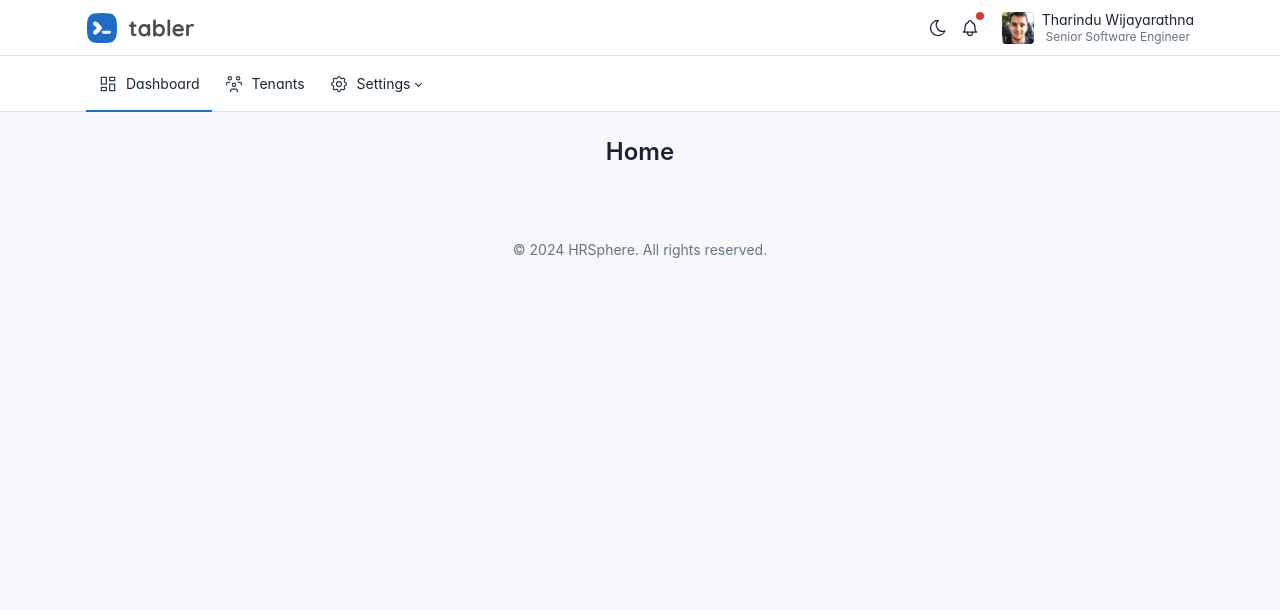
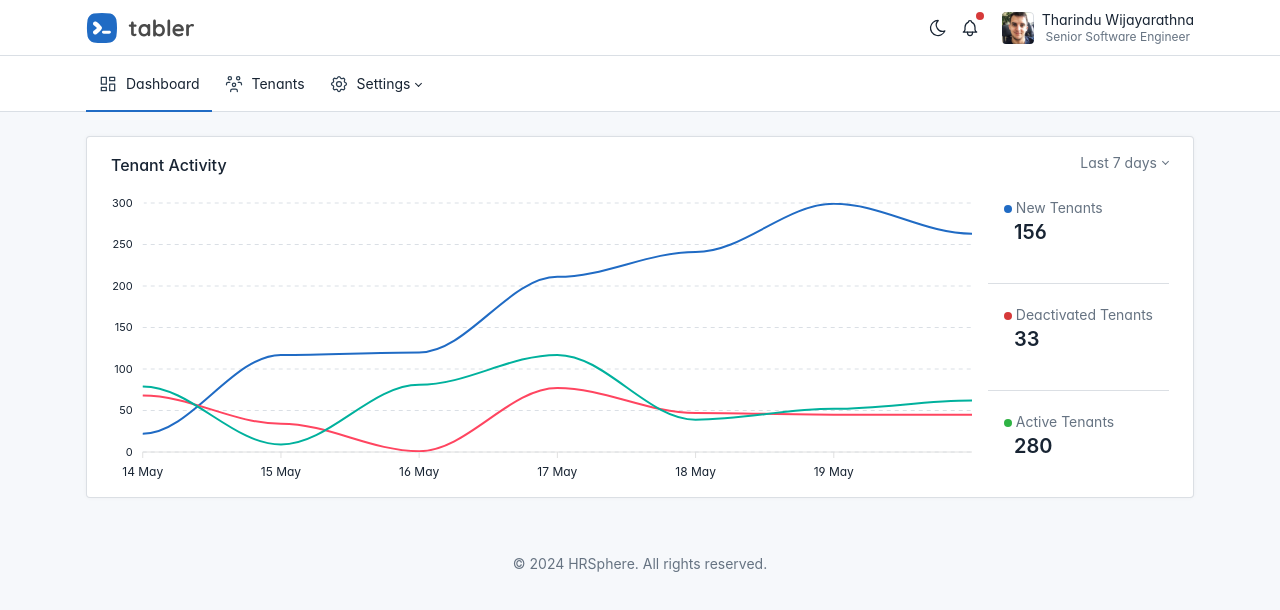
Before and after one commit to TharinduWijayarathna/HRSphere-Admin, a React (Create React App) app: page / in a window 1280 px wide. Shown: the top 610 px of the page. Built offline with nearby package versions, Linux system fonts and the light colour scheme; no server answers; sample sign-in values are in the browser's storage; a web font is replaced by a local one.

Commit message:
Tenant Chart

```diff
--- a/package.json
+++ b/package.json
@@ -8,11 +8,12 @@
     "@testing-library/user-event": "^13.5.0",
     "@types/jest": "^27.5.2",
     "@types/node": "^16.18.94",
-    "@types/react": "^18.2.74",
     "@types/react-dom": "^18.2.23",
+    "apexcharts": "^3.49.1",
     "axios": "^1.6.8",
     "dotenv": "^16.4.5",
     "react": "^18.2.0",
+    "react-apexcharts": "^1.4.1",
     "react-dom": "^18.2.0",
     "react-router-dom": "^6.22.3",
     "react-scripts": "5.0.1",
@@ -42,5 +43,8 @@
       "last 1 firefox version",
       "last 1 safari version"
     ]
+  },
+  "devDependencies": {
+    "@types/react": "^18.3.2"
   }
 }
--- /dev/null
+++ b/src/components/charts/UserChart.tsx
@@ -0,0 +1,182 @@
+import React, { useEffect, useRef, useState } from 'react';
+import ApexCharts from 'apexcharts';
+import { Link } from 'react-router-dom';
+
+// Helper function to generate date labels
+const generateDateLabels = (range: string) => {
+    const labels = [];
+    const currentDate = new Date();
+    const currentYear = currentDate.getFullYear();
+
+    if (range === "Last 7 days") {
+        for (let i = 6; i >= 0; i--) {
+            const date = new Date(currentDate);
+            date.setDate(date.getDate() - i);
+            labels.push(date.toISOString().split('T')[0]);
+        }
+    } else if (range === "Last 30 days") {
+        for (let i = 29; i >= 0; i--) {
+            const date = new Date(currentDate);
+            date.setDate(date.getDate() - i);
+            labels.push(date.toISOString().split('T')[0]);
+        }
+    } else if (range === "Last 3 months") {
+        for (let month = 2; month >= 0; month--) {
+            const date = new Date(currentYear, currentDate.getMonth() - month, 1);
+            labels.push(date.toISOString().split('T')[0]);
+        }
+    }
+
+    return labels;
+};
+
+// Helper function to generate random data points for the chart
+const generateRandomData = (length: number, max: number) => {
+    return Array.from({ length }, () => Math.floor(Math.random() * max));
+};
+
+const UserChart: React.FC<{ range: string }> = ({ range }) => {
+    const chartRef = useRef<HTMLDivElement>(null);
+    const dateLabels = generateDateLabels(range);
+    const newTenantsData = generateRandomData(dateLabels.length, 300);
+    const deactivatedTenantsData = generateRandomData(dateLabels.length, 100);
+    const activeTenantsData = generateRandomData(dateLabels.length, 200);
+
+    useEffect(() => {
+        if (chartRef.current) {
+            const options = {
+                chart: {
+                    type: "line",
+                    fontFamily: 'inherit',
+                    height: 288,
+                    parentHeightOffset: 0,
+                    toolbar: {
+                        show: false,
+                    },
+                    animations: {
+                        enabled: false,
+                    },
+                },
+                fill: {
+                    opacity: 1,
+                },
+                stroke: {
+                    width: 2,
+                    lineCap: "round",
+                    curve: "smooth",
+                },
+                series: [
+                    {
+                        name: "New Tenants",
+                        data: newTenantsData
+                    },
+                    {
+                        name: "Deactivated Tenants",
+                        data: deactivatedTenantsData
+                    },
+                    {
+                        name: "Active Tenants",
+                        data: activeTenantsData
+                    }
+                ],
+                tooltip: {
+                    theme: 'dark'
+                },
+                grid: {
+                    padding: {
+                        top: -20,
+                        right: 0,
+                        left: -4,
+                        bottom: -4
+                    },
+                    strokeDashArray: 4,
+                },
+                xaxis: {
+                    labels: {
+                        padding: 0,
+                    },
+                    tooltip: {
+                        enabled: false
+                    },
+                    type: 'datetime',
+                },
+                yaxis: {
+                    labels: {
+                        padding: 4
+                    },
+                },
+                labels: dateLabels,
+                colors: ['#206bc4', '#ff4560', '#00b19d'],
+                legend: {
+                    show: false,
+                },
+            };
+
+            const chart = new ApexCharts(chartRef.current, options);
+            chart.render();
+
+            // Cleanup function to destroy chart instance
+            return () => {
+                chart.destroy();
+            };
+        }
+    }, [dateLabels, newTenantsData, deactivatedTenantsData]);
+
+    return <div id="chart-active-users-2" ref={chartRef}></div>;
+};
+
+const DashboardCard: React.FC = () => {
+    const [range, setRange] = useState("Last 7 days");
+
+    return (
+        <div className="card">
+            <div className="card-body">
+                <div className="d-flex">
+                    <h3 className="card-title">Tenant Activity</h3>
+                    <div className="ms-auto">
+                        <div className="dropdown">
+                            <Link to="#" className="dropdown-toggle text-muted" data-bs-toggle="dropdown" aria-haspopup="true" aria-expanded="false">
+
+                                {range}
+                            </Link>
+                            <div className="dropdown-menu dropdown-menu-end">
+                                <Link className="dropdown-item" to="#" onClick={() => setRange("Last 7 days")}>Last 7 days</Link>
+                                <Link className="dropdown-item" to="#" onClick={() => setRange("Last 30 days")}>Last 30 days</Link>
+                                <Link className="dropdown-item" to="#" onClick={() => setRange("Last 3 months")}>Last 3 months</Link>
+                            </div>
+                        </div>
+                    </div>
+                </div>
+                <div className="row">
+                    <div className="col">
+                        <UserChart range={range} />
+                    </div>
+                    <div className="col-md-auto">
+                        <div className="divide-y divide-y-fill">
+                            <div className="px-3">
+                                <div className="text-muted text-start">
+                                    <span className="status-dot bg-primary"></span> New Tenants
+                                </div>
+                                <div className="h2 text-start">&nbsp; {generateRandomData(1, 300)[0]}</div>
+                            </div>
+                            <div className="px-3">
+                                <div className="text-muted text-start">
+                                    <span className="status-dot bg-danger"></span> Deactivated Tenants
+                                </div>
+                                <div className="h2 text-start">&nbsp; {generateRandomData(1, 300)[0]}</div>
+                            </div>
+                            <div className="px-3">
+                                <div className="text-muted  text-start">
+                                    <span className="status-dot bg-green"></span> Active Tenants
+                                </div>
+                                <div className="h2 text-start">&nbsp; {generateRandomData(1, 300)[0]}</div>
+                            </div>
+                        </div>
+                    </div>
+                </div>
+            </div>
+        </div>
+    );
+};
+
+export default DashboardCard;
--- a/src/layouts/AppLayout.tsx
+++ b/src/layouts/AppLayout.tsx
@@ -9,7 +9,9 @@ const AppLayout: React.FC<PropsWithChildren<{}>> = (props) => {
       <div className="page">
         <div className="page-wrapper">
           <div className="page-body">
+            <div className="container-xl">
               {props.children}
+            </div>
           </div>
           <Footer />
         </div>
--- a/src/pages/home/Dashboard.tsx
+++ b/src/pages/home/Dashboard.tsx
@@ -1,6 +1,8 @@
 import React, { useEffect } from 'react';
 import AppLayout from '../../layouts/AppLayout';
 import { useNavigate } from 'react-router-dom';
+import UserChart from '../../components/charts/UserChart';
+import DashboardCard from '../../components/charts/UserChart';
 
 const Dashboard: React.FC = () => {
 
@@ -14,7 +16,7 @@ const Dashboard: React.FC = () => {
 
   return (
     <AppLayout>
-      <h1>Home</h1>
+      <DashboardCard />
     </AppLayout>
   );
 };
```
Also changed, not shown: 1 other file (tests, documents, lock files or other folders). Lines whose indentation alone changed are shown as unchanged.
